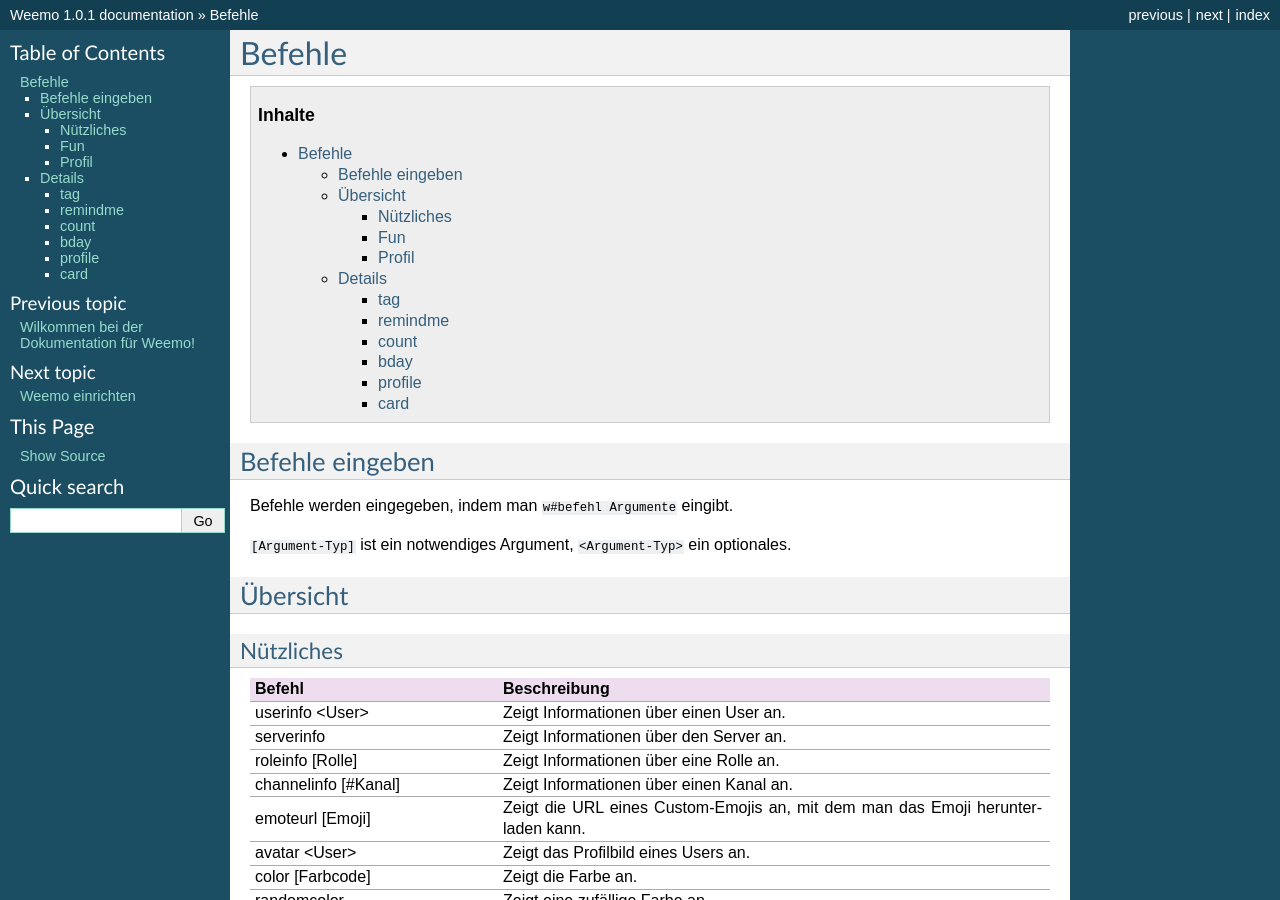
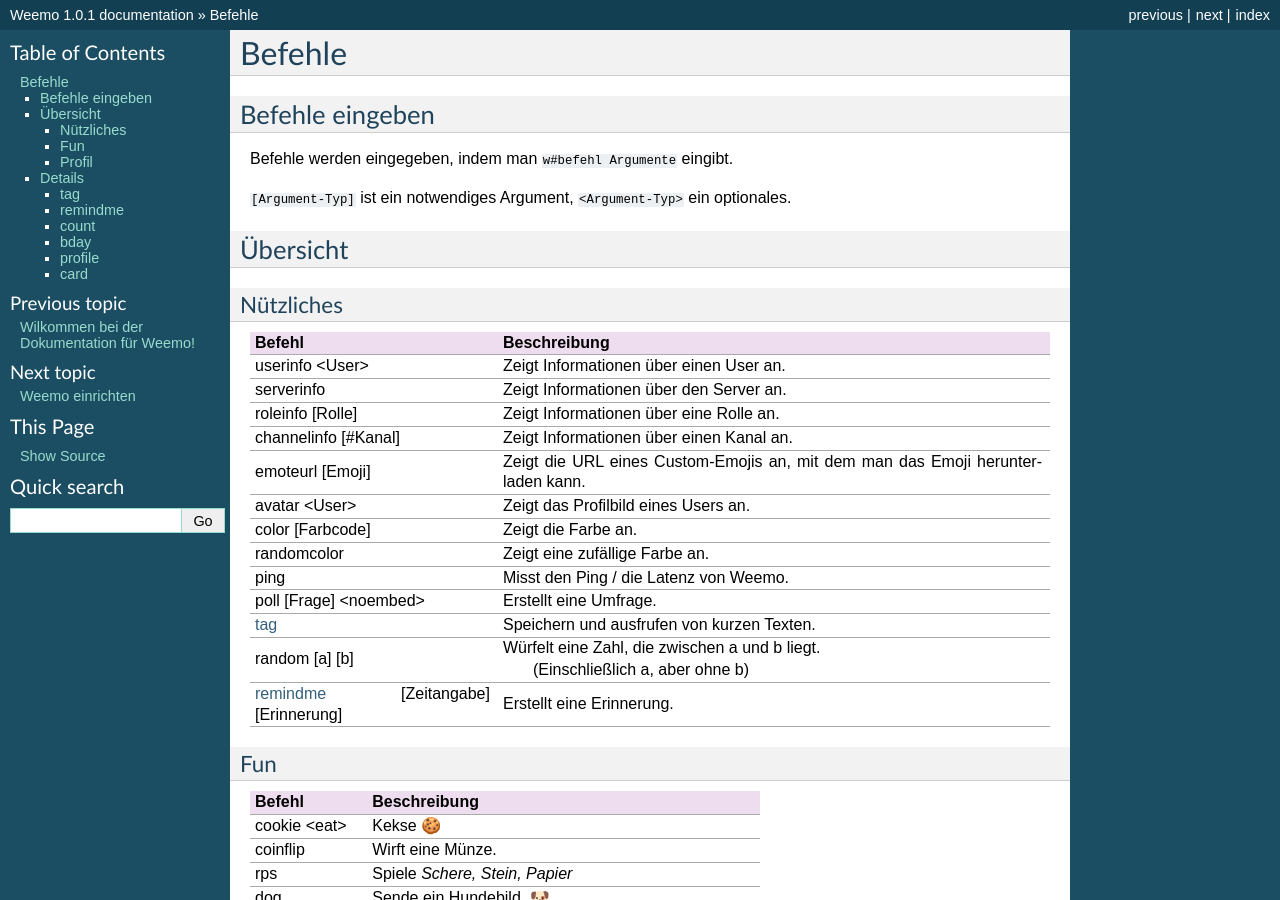
Before and after one commit to niborus/weemo-doc, a Sphinx documentation site: the page built from docs/befehle.rst, in a window 1280 px wide and 900 px high. Built offline with Sphinx 7.4.7, drawn with Linux system fonts in a browser that asks for light colours.

Commit message:
Entfernen Inhaltsverzeichniss und bessere Formatierung

```diff
--- a/docs/befehle.rst
+++ b/docs/befehle.rst
@@ -1,8 +1,6 @@
 *******
 Befehle
 *******
-
-.. contents:: Inhalte
 
 Befehle eingeben
 ================
@@ -209,7 +207,9 @@
 .. image:: images/card_example.png
     :alt: Eine Weemo-Beispiel-Karte. Es sind folgende Daten angegeben. Discord-Nutzername, Level, Charakter, Freundescode und Ränge in Herschafft, Muschelchaos, Goldfischkanone, Turmkommando und Salmon Run.
 
-.. csv-table:: Befehle
+**Befehle**:
+
+.. csv-table::
     :widths: auto
     :align: left
     :header: "Befehl", "Beschreibung", "E", "B"
@@ -222,7 +222,9 @@
     "card bg", "Konfiguriert den Hintergrund der Card."
     "fc [Freundescode]", "Setzt oder Aktualisiert deinen Freundescode."
 
-.. csv-table:: Erklärung der Modi
+**Erklärung der Modi**:
+
+.. csv-table::
     :widths: auto
     :align: left
     :header: "Kürzel", "Modus", "Ursprung"
```
